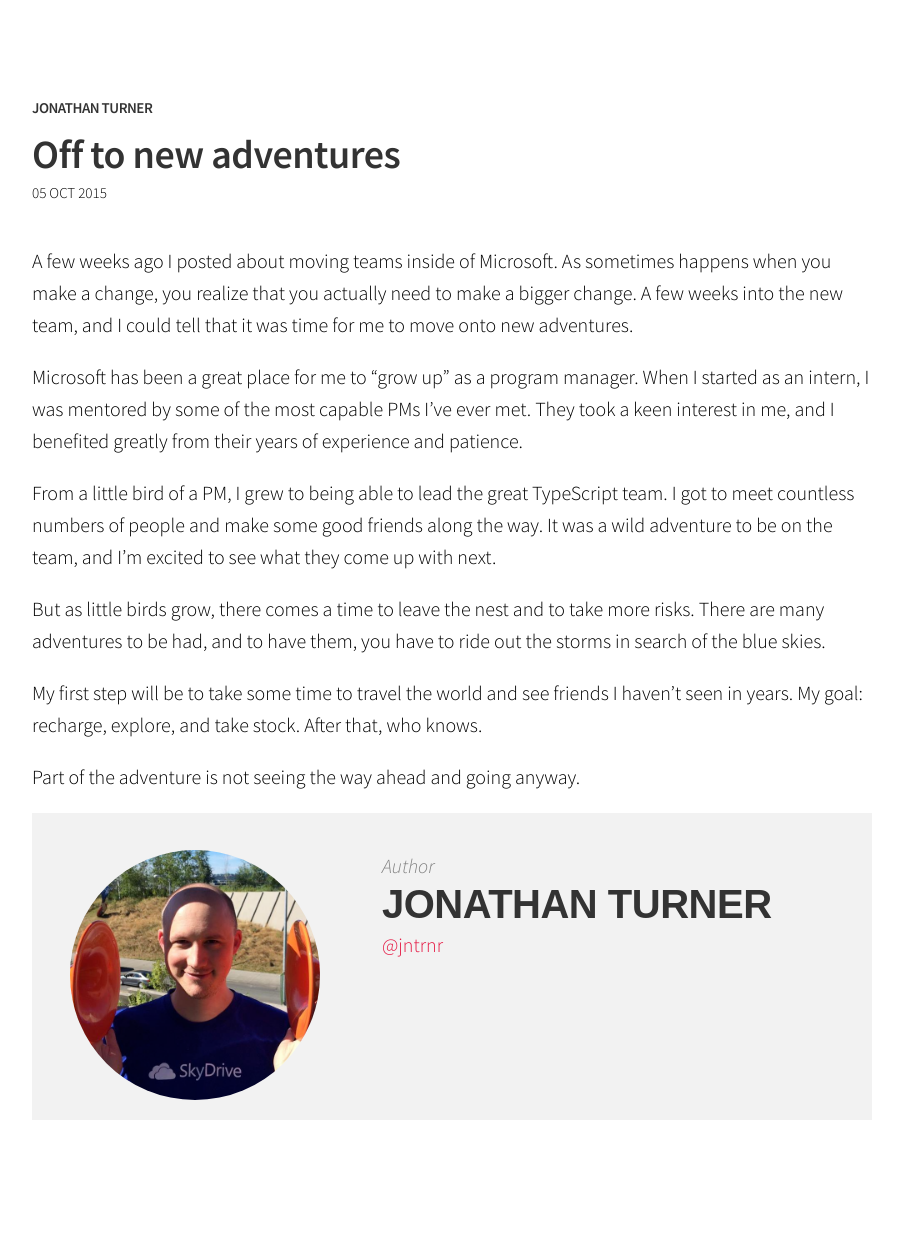
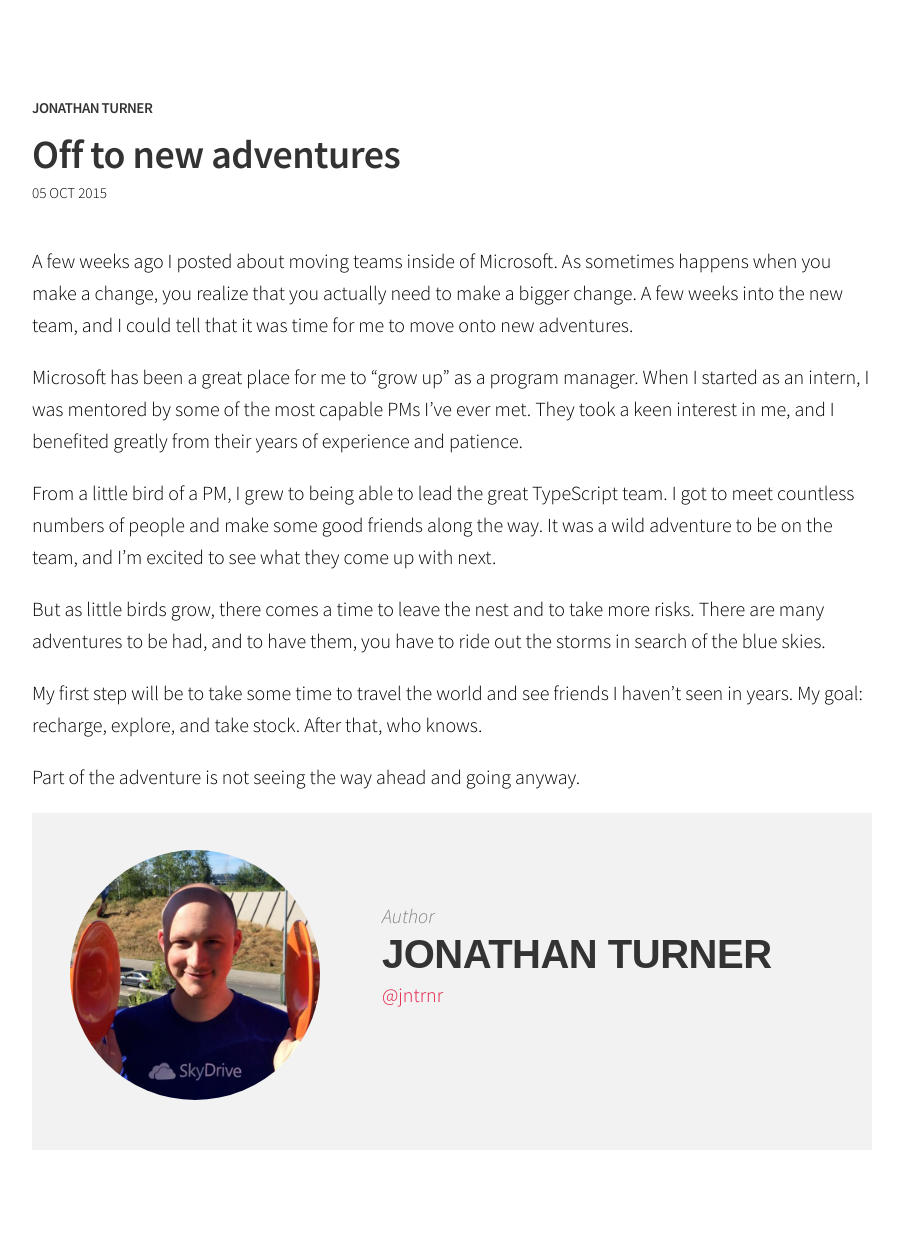
Before and after one commit to sophiajt/jntrnr.github.io, a Jekyll site: the page built from _posts/2015-10-05-off-to-new-adventures.md, in a window 1280 px wide. Shown: the whole page, without its empty margins (188-1091 px from the left). Built offline with Jekyll 4.4.1, drawn with Linux system fonts in a browser that asks for light colours; Markdown is read by kramdown in place of the engine named in the settings; before the commit the page ends 1220 px from its top, so only the background shows below that.

Commit message:
Tweaking author footer

```diff
--- a/style.scss
+++ b/style.scss
@@ -371,26 +371,27 @@ tbody tr:nth-child(odd) th {
 .notepad-author-info {
   padding: 0;
   padding-top: 1.75rem;
-  padding-bottom: 1.75rem;
+  padding-bottom: 0.0rem;
   background: #f2f2f2; }
   @media only screen and (min-width: 40.063em) {
     .notepad-author-info {
       padding-top: 1rem;
-      padding-bottom: 5rem; } }
+      padding-bottom: 4rem; } }
   @media only screen and (min-width: 70em) {
     .notepad-author-info {
       padding-top: 1.875rem;
-      padding-bottom: 6.875rem; } }
+      padding-bottom: 5.875rem; } }
   @media only screen and (min-width: 90em) {
     .notepad-author-info {
       padding-top: 1.5rem;
-      padding-bottom: 7.5rem; } }
+      padding-bottom: 6.5rem; } }
   .notepad-author-info .notepad-post-author {
     padding-left: 1.875rem;
     padding-right: 1.875rem;
     text-align: center; }
     .notepad-author-info .notepad-post-author .author-label {
       display: block;
+      padding-top: 2.5rem;
       font-size: 1rem;
       color: gray;
       font-style: italic; }
```
Also changed, not shown: _layouts/post.html (line endings or trailing spaces), 5 other files.
